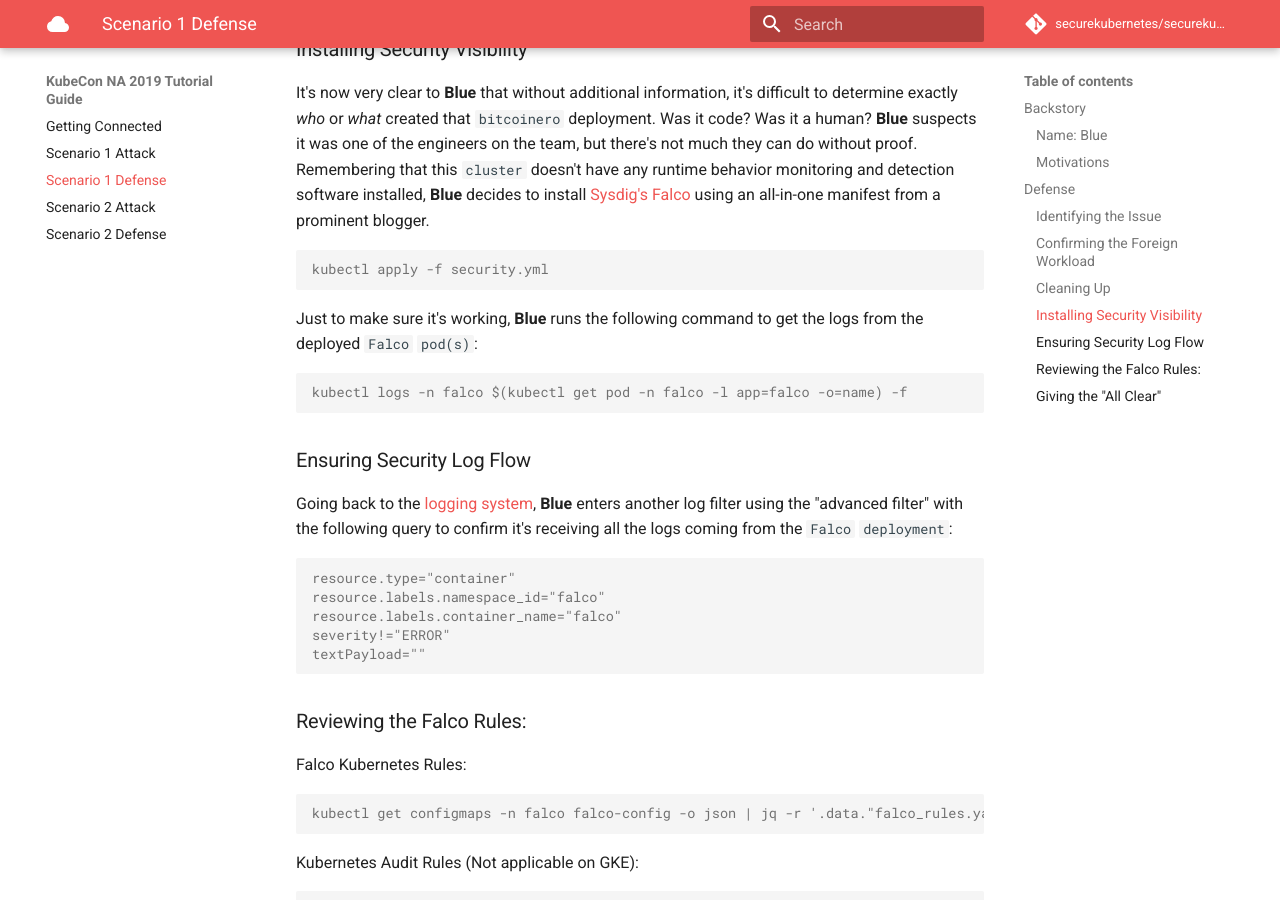
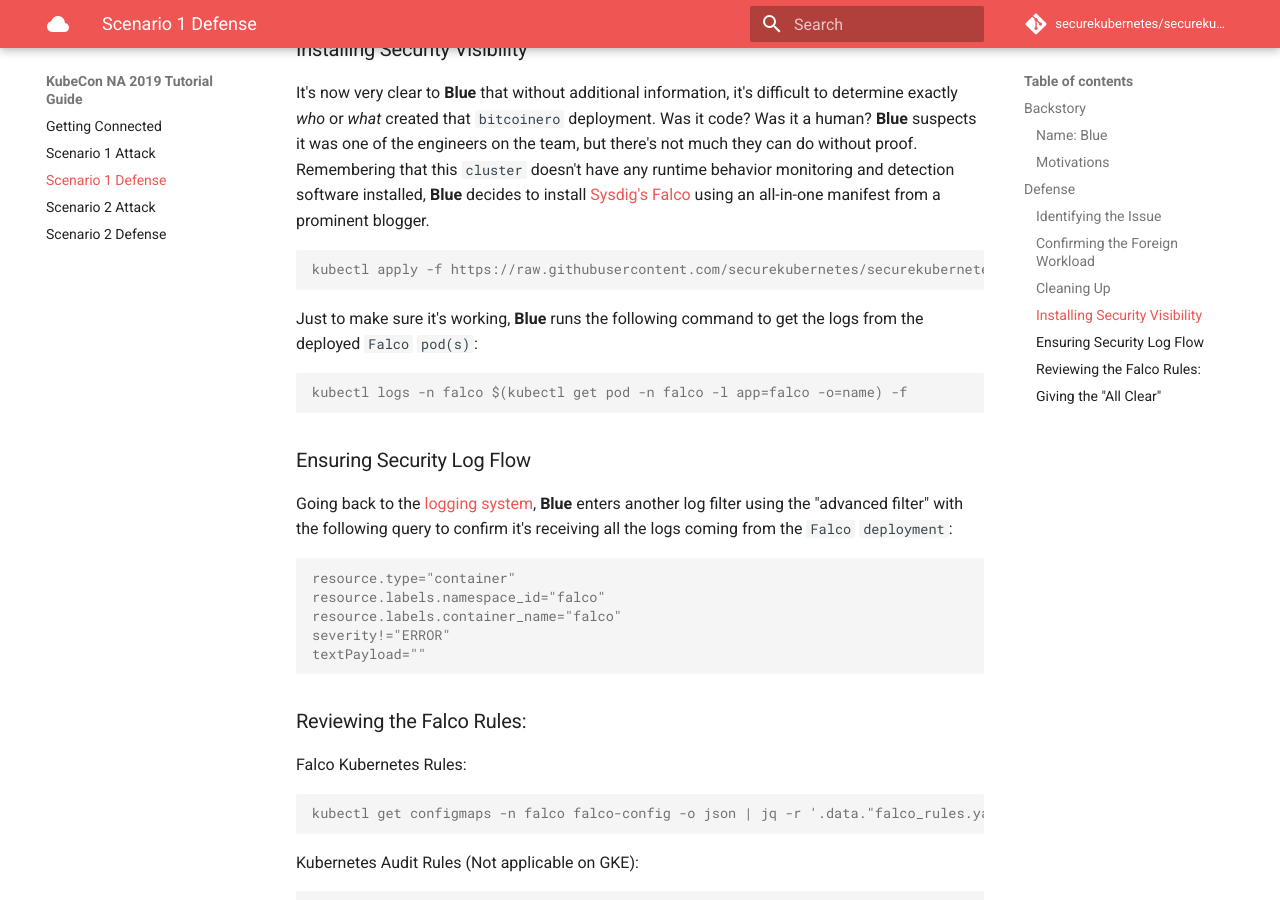
Before and after one commit to securekubernetes/securekubernetes, an MkDocs documentation site: the page built from docs/scenario_1_defense.md, in a window 1280 px wide and 900 px high, scrolled down 2678 px. Built offline with MkDocs 1.6.1 and Material for MkDocs 9.7.7, drawn with Linux system fonts in a browser that asks for light colours; comment, search, counter and statistics services are not loaded; some of the changed lines change nothing that is shown.

Commit message:
Direct link

````diff
--- a/docs/scenario_1_defense.md
+++ b/docs/scenario_1_defense.md
@@ -98,7 +98,7 @@
 It's now very clear to __Blue__ that without additional information, it's difficult to determine exactly _who_ or _what_ created that `bitcoinero` deployment.  Was it code?  Was it a human?  __Blue__ suspects it was one of the engineers on the team, but there's not much they can do without proof.  Remembering that this `cluster` doesn't have any runtime behavior monitoring and detection software installed, __Blue__ decides to install <a href="https://falco.org" target="_blank">Sysdig's Falco</a> using an all-in-one manifest from a prominent blogger.
 
 ```console
-kubectl apply -f security.yml
+kubectl apply -f https://raw.githubusercontent.com/securekubernetes/securekubernetes/master/manifests/security.yml
 ```
 
 Just to make sure it's working, __Blue__ runs the following command to get the logs from the deployed `Falco` `pod(s)`:
````
